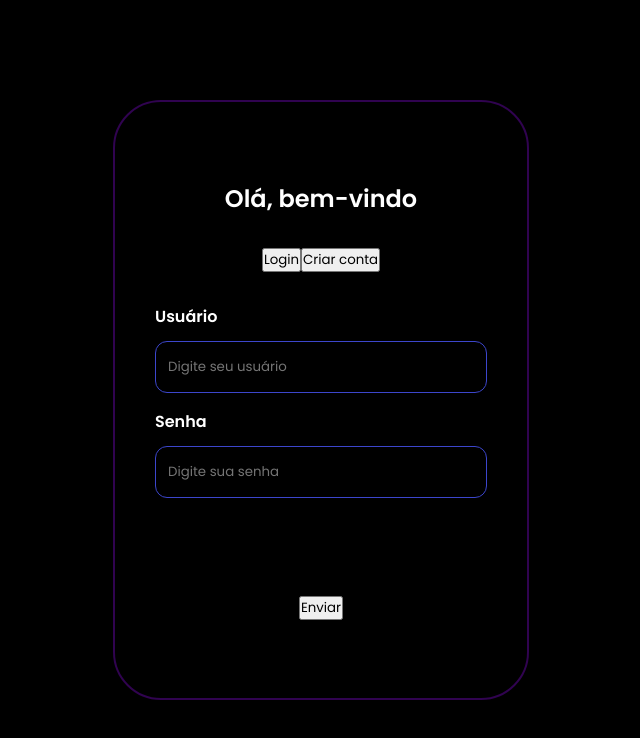
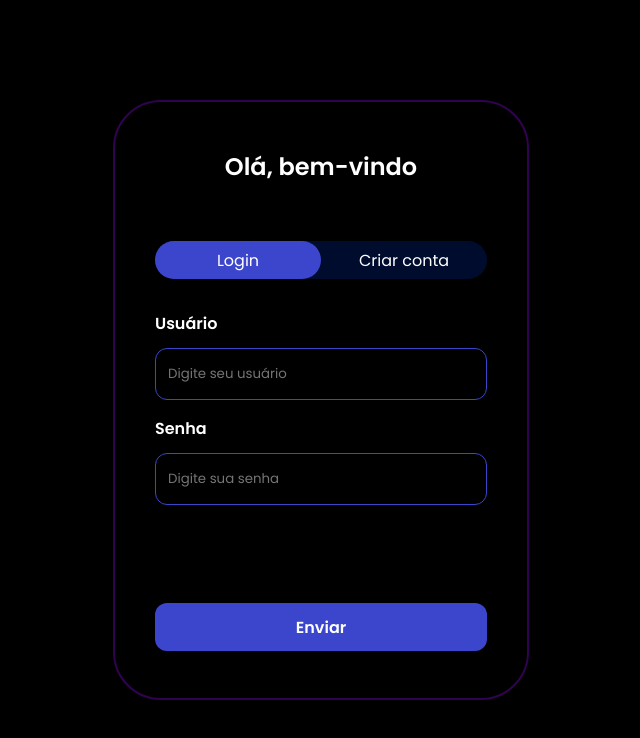
Before and after one commit to Beatriz-Heydman/trade-vision, a React (Vite) app: page / in a window 1280 px wide. Shown: the top 738 px of the page, without its empty margins (319-959 px from the left). Built offline with nearby package versions, Linux system fonts and the light colour scheme.

Commit message:
feat: create component switch options

```diff
--- /dev/null
+++ b/src/components/switch-options/index.tsx
@@ -0,0 +1,20 @@
+import { StyledSwitch } from "./styles";
+
+export function SwitchOptions() {
+  return (
+    <StyledSwitch>
+      <input
+        // checked
+        // onChange={}
+        className="react-switch-checkbox"
+        id={`react-switch-new`}
+        type="checkbox"
+      />
+      <label className="react-switch-label" htmlFor={`react-switch-new`}>
+        <span className="option_text">Login</span>
+        <span className="option_text">Criar conta</span>
+        <span className="react-switch-button"></span>
+      </label>
+    </StyledSwitch>
+  );
+}
--- /dev/null
+++ b/src/components/switch-options/styles.ts
@@ -0,0 +1,54 @@
+// Libs
+import styled from "styled-components";
+
+export const StyledSwitch = styled.div`
+  user-select: none;
+  color: #fff !important;
+  width: 100%;
+
+  .option_text {
+    width: 100%;
+    display: flex;
+    justify-content: center;
+    z-index: 2;
+    height: 100%;
+    align-items: center;
+  }
+
+  .react-switch-checkbox {
+    height: 0;
+    width: 0;
+    visibility: hidden;
+
+    &:checked + .react-switch-label .react-switch-button {
+      left: 100%;
+      transform: translateX(-100%);
+    }
+  }
+  .react-switch-label {
+    display: flex;
+    align-items: center;
+    justify-content: space-between;
+    cursor: pointer;
+    width: 100%;
+
+    height: 38px;
+    background: #000c2e;
+    border-radius: 75px;
+    position: relative;
+    transition: background-color 0.2s;
+
+    & .react-switch-button {
+      content: "";
+      position: absolute;
+      top: 0;
+      left: 0;
+      width: 50%;
+      height: 100%;
+      border-radius: 75px;
+      transition: 0.2s;
+      background: #3c46cc;
+      color: #fff !important;
+    }
+  }
+`;
--- a/src/pages/login/index.tsx
+++ b/src/pages/login/index.tsx
@@ -1,6 +1,7 @@
 //Components
 import { Flex } from "../../components/flex";
 import { Input } from "../../components/input";
+import { SwitchOptions } from "../../components/switch-options";
 import { Typography } from "../../components/typography";
 
 //Styles
@@ -10,15 +11,12 @@ export function LoginPage() {
   return (
     <StyledLoginPage>
       <div className="login__container">
-        <Flex gap="2rem" direction="column">
+        <Flex style={{ width: "100%" }} gap="2rem" direction="column">
           <Typography fontSize="1.5rem" fontWeight="600">
             Olá, bem-vindo
           </Typography>
 
-          <Flex>
-            <button>Login</button>
-            <button>Criar conta</button>
-          </Flex>
+          <SwitchOptions />
         </Flex>
 
         <Flex style={{ width: "100%" }} direction="column" gap="98px">
@@ -35,7 +33,7 @@ export function LoginPage() {
             />
           </Flex>
 
-          <button>Enviar</button>
+          <button className="button__submit">Enviar</button>
         </Flex>
       </div>
     </StyledLoginPage>
--- a/src/pages/login/styles.ts
+++ b/src/pages/login/styles.ts
@@ -22,4 +22,26 @@ export const StyledLoginPage = styled.div`
     flex-direction: column;
     gap: 2rem;
   }
+
+  .button__submit {
+    width: 100%;
+    height: 3rem;
+    background-color: #3c46cc;
+    border: none;
+    border-radius: 0.75rem;
+    font-size: 1rem;
+    color: #fff;
+    font-weight: 600;
+    transition: all ease 0.2s;
+
+    &:hover {
+      background-color: #878ff5;
+    }
+
+    &:active {
+      transform: translateY(2px) scaleX(0.99);
+
+      background-color: #878ff5;
+    }
+  }
 `;
```
